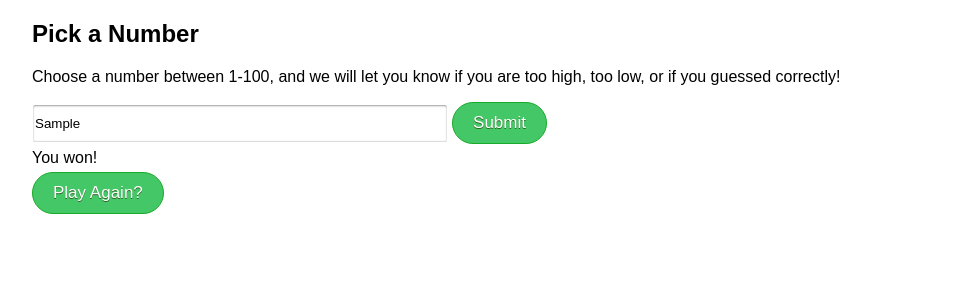
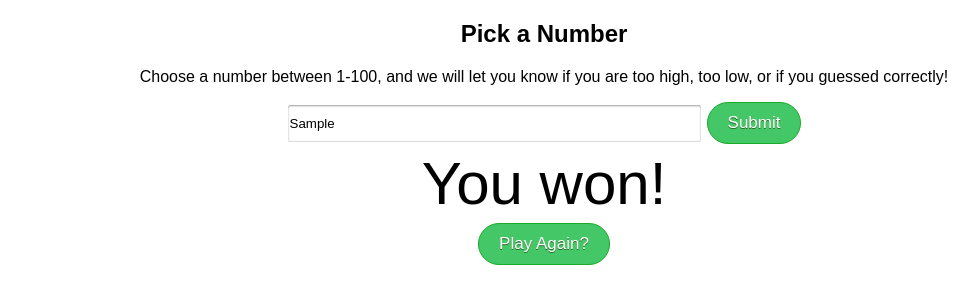
Before and after one commit to caspeter/11-16_warmup, a plain HTML site: page index.html in a window 1280 px wide. Both pictures are taken after typing "Sample" into the empty fields and a click on the button "Submit". Shown: the whole page, without its empty margins (96-1074 px from the left). Drawn offline with Linux system fonts and the light colour scheme.

Commit message:
Correct CSS

```diff
--- a/style.css
+++ b/style.css
@@ -41,10 +41,16 @@ input {
 	top:1px;
 }
 
+.center{
+  text-align: center;
+}
+
 #feedback{
   margin: 5px 0;
+  font-size: 60px;
+  text-align: center;
 }
 
-/*#restart{
+#restart{
   visibility: hidden;
-}*/
+}
```
